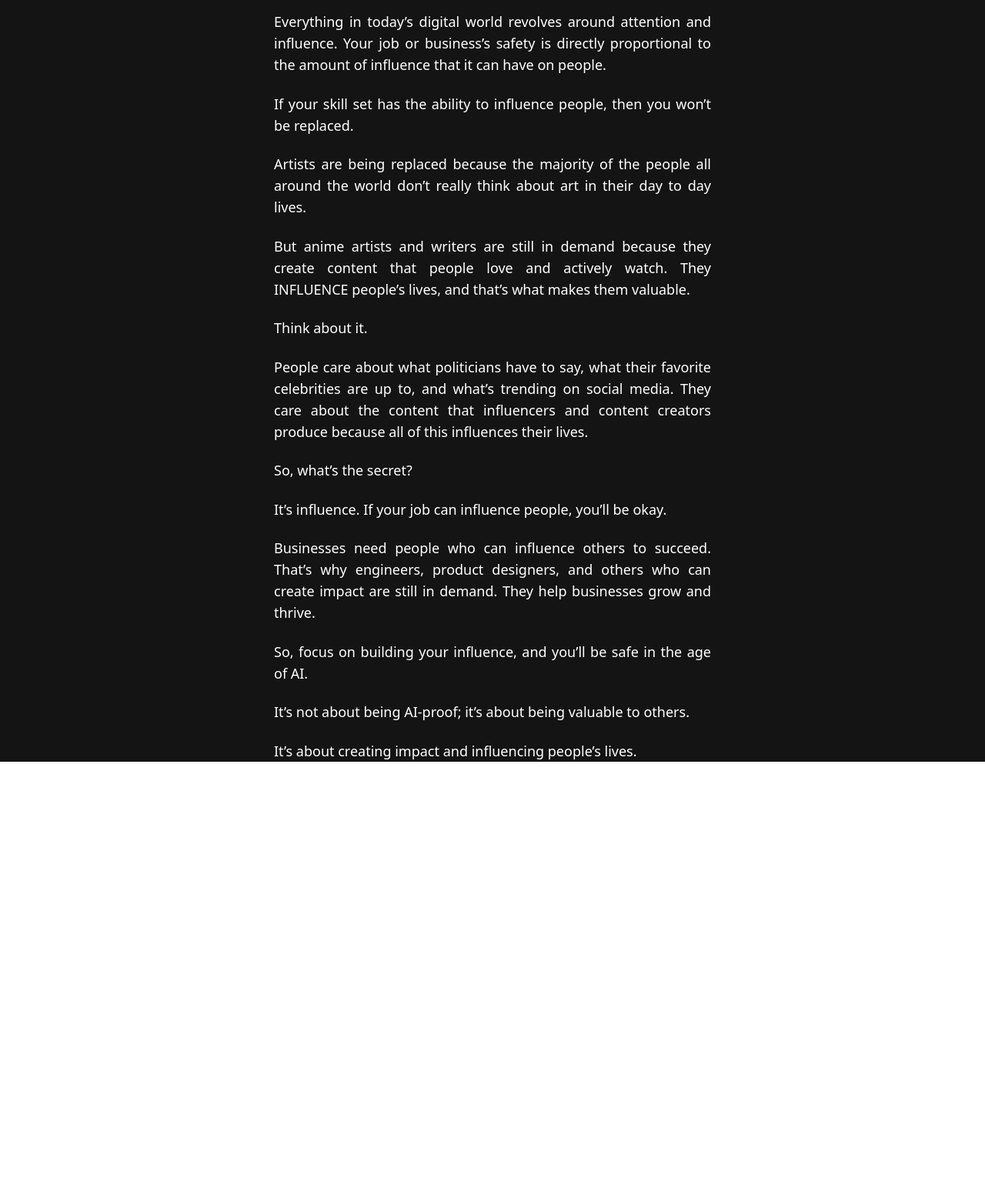
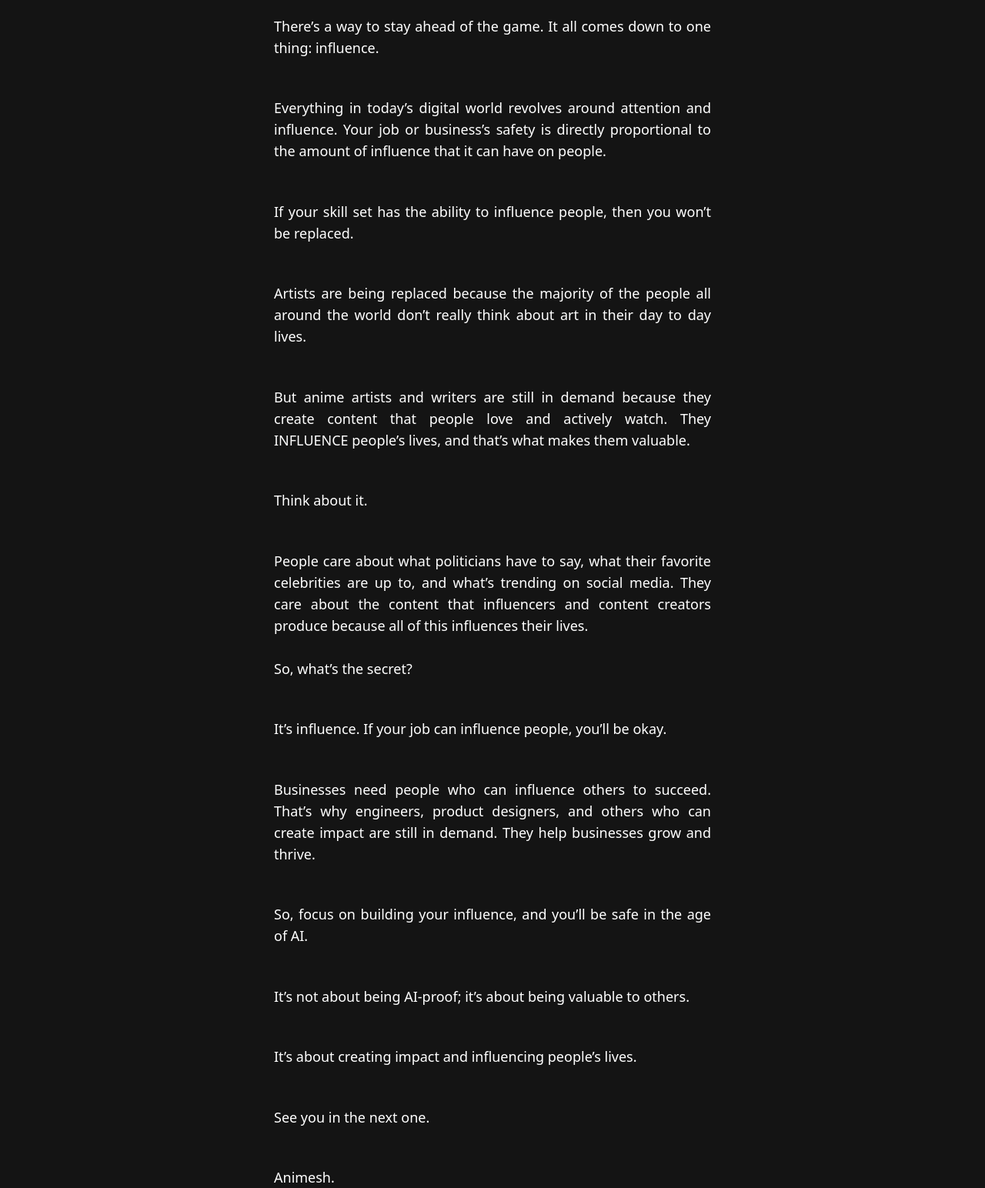
Before and after one commit to animeshhq/portfolio, an Astro site: page /letter/ai-vs-jobs in a window 1280 px wide. Shown: the part 572-2116 px from the top of the page at 77% size. Before the commit the page ends 1562 px from the top, so only its background shows below. Built offline with nearby package versions, Linux system fonts and the light colour scheme; Astro itself is replaced by a stand-in of ours.

Commit message:
modified:   src/content/newsletter/AI-vs-Jobs.md

```diff
--- a/src/content/newsletter/AI-vs-Jobs.md
+++ b/src/content/newsletter/AI-vs-Jobs.md
@@ -5,34 +5,38 @@ image: '/images/business.png'
 ---
 
 
-In this age where people are in a constant fear of being replaced by AI.
+In this age where people are in a constant fear of being replaced by AI.<br/><br/>
 
-They want a career which is AI proof, but that is just not possible. Every single field will be affected by AI directly or indirectly.
+They want a career which is AI proof, but that is just not possible. Every single field will be affected by AI directly or indirectly.<br/><br/>
 
-But it is easy to know, if you are in the danger zone, of being replaced.
+But it is easy to know, if you are in the danger zone, of being replaced.<br/><br/>
 
-There's a way to stay ahead of the game. It all comes down to one thing: influence.
+There's a way to stay ahead of the game. It all comes down to one thing: influence.<br/><br/>
 
-Everything in today’s digital world revolves around attention and influence. Your job or business’s safety is directly proportional to the amount of influence that it can have on people.
+Everything in today’s digital world revolves around attention and influence. Your job or business’s safety is directly proportional to the amount of influence that it can have on people.<br/><br/>
 
-If your skill set has the ability to influence people, then you won't be replaced.
+If your skill set has the ability to influence people, then you won't be replaced.<br/><br/>
 
-Artists are being replaced because the majority of the people all around the world don't really think about art in their day to day lives.
+Artists are being replaced because the majority of the people all around the world don't really think about art in their day to day lives.<br/><br/>
 
-But anime artists and writers are still in demand because they create content that people love and actively watch. They INFLUENCE people's lives, and that's what makes them valuable.
+But anime artists and writers are still in demand because they create content that people love and actively watch. They INFLUENCE people's lives, and that's what makes them valuable.<br/><br/>
 
-Think about it.
+Think about it.<br/><br/>
 
 People care about what politicians have to say, what their favorite celebrities are up to, and what's trending on social media. They care about the content that influencers and content creators produce because all of this influences their lives.
+<br/><br/>
+So, what's the secret?<br/><br/>
 
-So, what's the secret?
+It's influence. If your job can influence people, you'll be okay.<br/><br/>
 
-It's influence. If your job can influence people, you'll be okay.
+Businesses need people who can influence others to succeed. That's why engineers, product designers, and others who can create impact are still in demand. They help businesses grow and thrive.<br/><br/>
 
-Businesses need people who can influence others to succeed. That's why engineers, product designers, and others who can create impact are still in demand. They help businesses grow and thrive.
+So, focus on building your influence, and you'll be safe in the age of AI.<br/><br/>
 
-So, focus on building your influence, and you'll be safe in the age of AI.
+It's not about being AI-proof; it's about being valuable to others.<br/><br/>
 
-It's not about being AI-proof; it's about being valuable to others.
+It's about creating impact and influencing people's lives.<br/><br/>
 
-It's about creating impact and influencing people's lives.
+See you in the next one.<br/><br/>
+
+Animesh.
```
